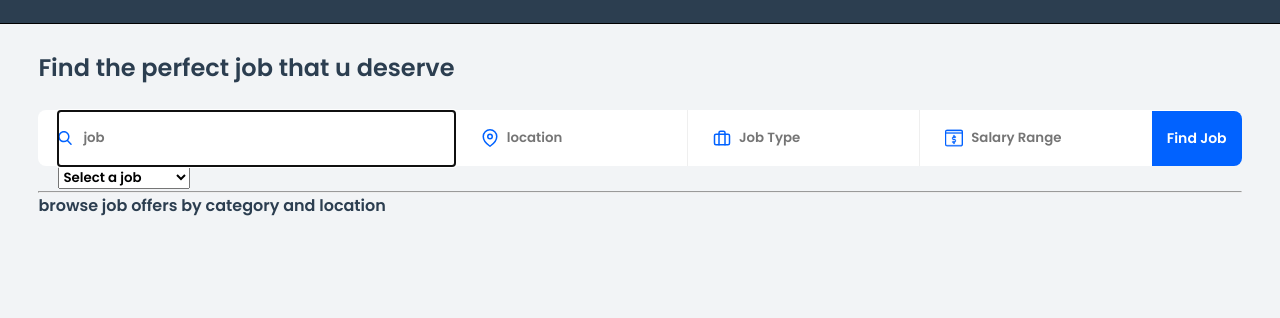
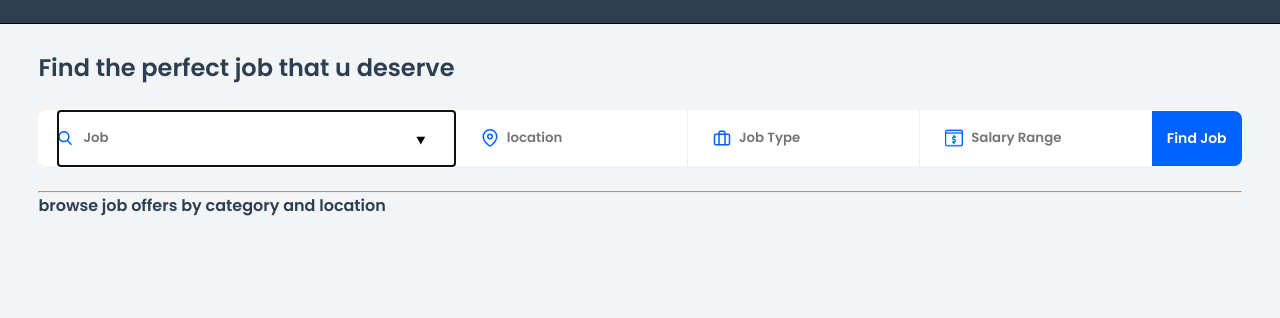
Before and after one commit to hermes277/Nexus, a plain HTML site: page index.html in a window 1280 px wide. Shown: the part 78-396 px from the top of the page. Drawn offline with nearby package versions, Linux system fonts and the light colour scheme.

Commit message:
index.html

```diff
--- a/index.html
+++ b/index.html
@@ -57,18 +57,18 @@
         <br/>
         <div class="search-menu">
       <div class="search-bar">
-        <input type="text" list="input" class="search-box" autofocus placeholder="job" />
-        <select id="mySelect">
-          <option value="">Select a job</option>
-          <option value="Pages/jobseek/accountant_jobseek.html#accountant">Accountant</option>
-          <option value="Pages/jobseek/teacher_jobseek.html#teacher">Teacher</option>
-          <option value="Pages/jobseek/architect_jobseek.html#archi">Architect</option>
-          <option value="Pages/jobseek/marketing_jobseek.html#marketing">Marketing</option>
-          <option value="Pages/jobseek/networking_jobseek.html#networking">Networking</option>
-          <option value="Pages/jobseek/nursing_jobseek.html#nursing">Nursing</option>
-          <option value="Pages/jobseek/service-provider_jobseek.html#serviceproviderr">Service Provider</option>
-        </select>
-     </div>
+            <input type="text" list="myDatalist" class="search-box" autofocus placeholder="Job" />
+              <datalist id="myDatalist">
+                <option value="">Select a job</option>
+                <option value="Accountant">Accountant</option>
+                <option value="Teacher">Teacher</option>
+                <option value="Architect">Architect</option>
+                <option value="Marketing">Marketing</option>
+                <option value="Networking">Networking</option>
+                <option value="Nursing">Nursing</option>
+                <option value="Service Provider">Service Provider</option>
+              </datalist>
+          </div>
       <div class="search-location">
         <svg xmlns="http://www.w3.org/2000/svg" viewBox="0 0 24 24" fill="none" stroke="currentColor" stroke-width="2" stroke-linecap="round" stroke-linejoin="round" class="feather feather-map-pin">
           <path d="M21 10c0 7-9 13-9 13s-9-6-9-13a9 9 0 0118 0z" />
```
